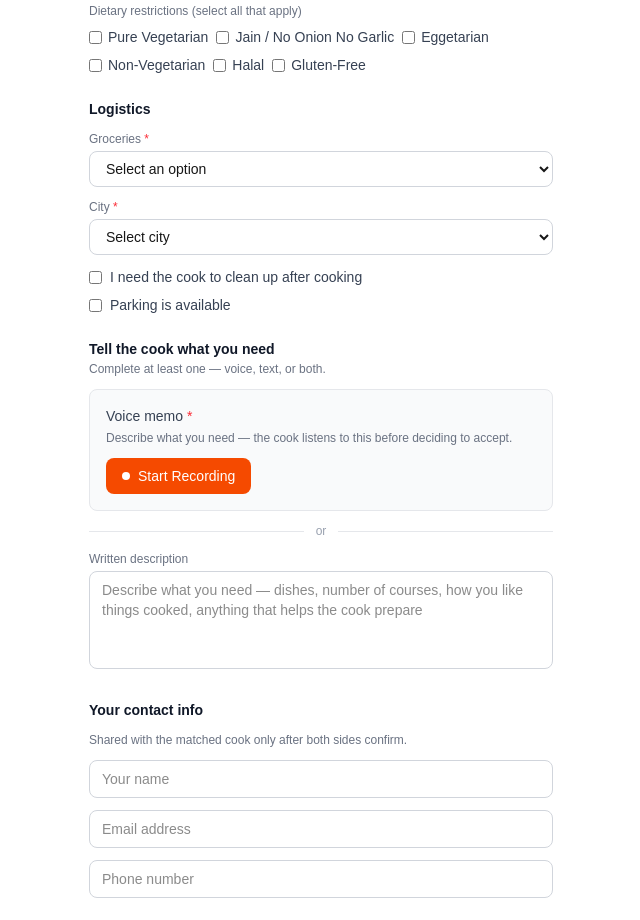
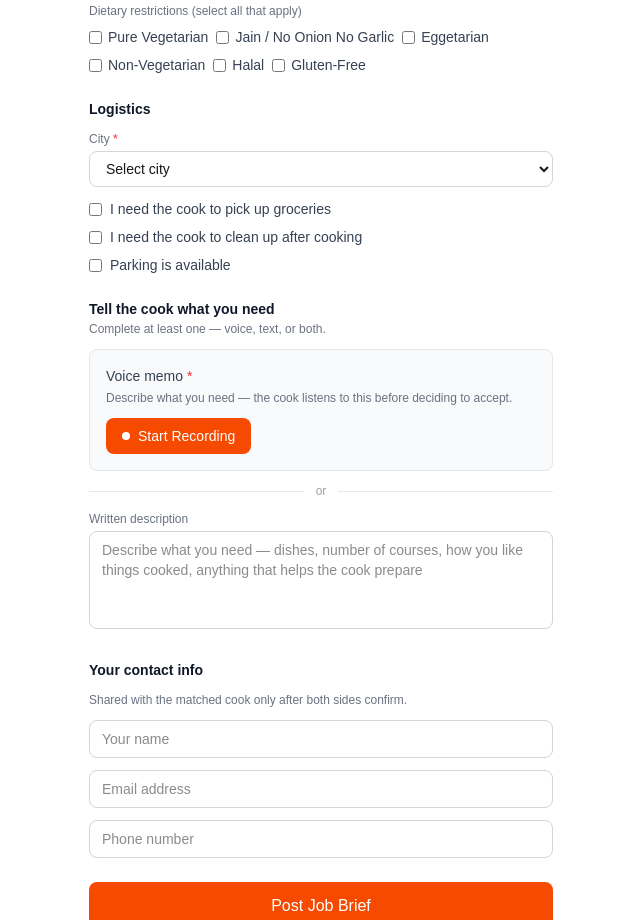
Before and after one commit to sivanandco-ux/cookmatch, a Next.js app: page /jobs/post in a window 1280 px wide. Shown: the part 860-1780 px from the top of the page, without its empty margins (319-959 px from the left). Built offline with nearby package versions, Linux system fonts and the light colour scheme.

Commit message:
Replace groceries dropdown with checkbox in session brief logistics

```diff
--- a/components/SessionBrief.tsx
+++ b/components/SessionBrief.tsx
@@ -14,11 +14,6 @@ const JOB_CATEGORIES: { value: JobCategory; label: string; range: string; max: n
   { value: 'medium_event',   label: 'Medium Event',   range: '11–14 people', max: 14 },
 ]
 
-const GROCERY_OPTIONS: { value: GrocerySituation; label: string }[] = [
-  { value: 'client_has_everything',    label: 'I have all ingredients ready' },
-  { value: 'need_grocery_pickup',      label: 'I need the cook to pick up groceries' },
-  { value: 'cook_brings_ingredients',  label: 'Cook brings their own ingredients' },
-]
 
 function formatDate(dateStr: string) {
   const d = new Date(dateStr + 'T00:00:00')
@@ -84,7 +79,7 @@ export default function SessionBrief({ mode, availableDates = [], cookName, onSu
       expected_duration_hours: 2,
       num_people: numPeople,
       dietary_restrictions: dietaryRestrictions,
-      grocery_situation: get('grocery_situation') as GrocerySituation,
+      grocery_situation: ((form.elements.namedItem('grocery_pickup') as HTMLInputElement)?.checked ? 'need_grocery_pickup' : 'client_has_everything') as GrocerySituation,
       cleanup_needed: (form.elements.namedItem('cleanup_needed') as HTMLInputElement)?.checked ?? false,
       kitchen_access_time: '',
       city: get('city'),
@@ -238,14 +233,6 @@ export default function SessionBrief({ mode, availableDates = [], cookName, onSu
         <p className="text-sm font-semibold text-gray-900">Logistics</p>
 
         <div>
-          <label className="text-xs text-gray-500 mb-1 block">Groceries <span className="text-red-500">*</span></label>
-          <select name="grocery_situation" required className="w-full border border-gray-300 rounded-lg px-3 py-2 text-sm">
-            <option value="">Select an option</option>
-            {GROCERY_OPTIONS.map(o => <option key={o.value} value={o.value}>{o.label}</option>)}
-          </select>
-        </div>
-
-        <div>
           <label className="text-xs text-gray-500 mb-1 block">City <span className="text-red-500">*</span></label>
           <select name="city" required className="w-full border border-gray-300 rounded-lg px-3 py-2 text-sm">
             <option value="">Select city</option>
@@ -254,6 +241,10 @@ export default function SessionBrief({ mode, availableDates = [], cookName, onSu
         </div>
 
         <div className="flex flex-col gap-2">
+          <label className="flex items-center gap-2 cursor-pointer">
+            <input type="checkbox" name="grocery_pickup" className="rounded border-gray-300 text-orange-600" />
+            <span className="text-sm text-gray-700">I need the cook to pick up groceries</span>
+          </label>
           <label className="flex items-center gap-2 cursor-pointer">
             <input type="checkbox" name="cleanup_needed" className="rounded border-gray-300 text-orange-600" />
             <span className="text-sm text-gray-700">I need the cook to clean up after cooking</span>
```
